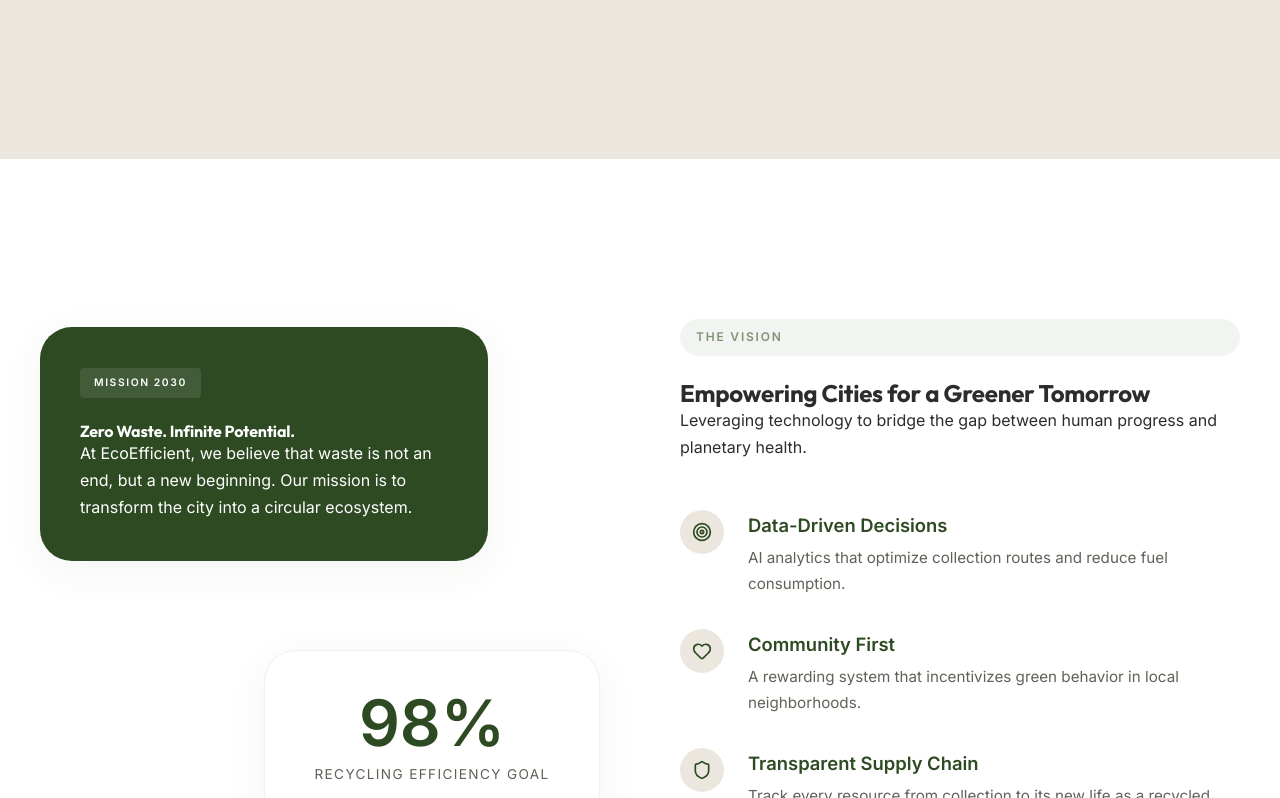
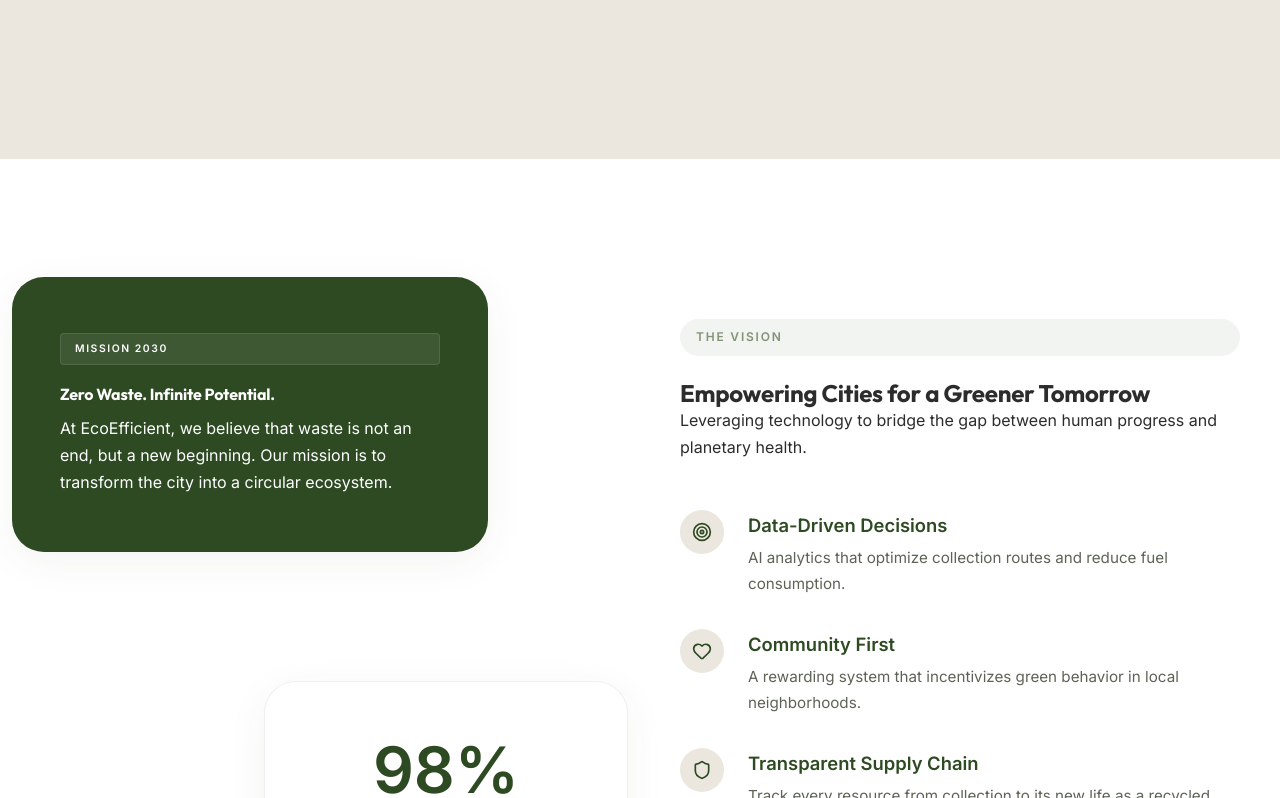
Before and after one commit to SUMAN1040/Eco-Efficient, a React (Vite) app in the folder frontend/: page / in a window 1280 px wide. Shown: the part 2002-2800 px from the top of the page. Built offline with nearby package versions, Linux system fonts and the light colour scheme.

Commit message:
refactor: fix asset import paths, update About component layout, and remove Press link from footer

```diff
--- a/frontend/src/components/About/About.css
+++ b/frontend/src/components/About/About.css
@@ -20,27 +20,30 @@
 
 .about-card-nature {
   position: absolute;
-  padding: 40px;
+  padding: 56px 48px; /* Increased padding */
   border-radius: var(--radius-lg);
   box-shadow: var(--shadow-ambient);
   transition: var(--transition-organic);
+  display: flex;
+  flex-direction: column;
+  gap: 12px; /* Uniform gap control */
 }
 
 .card-bark {
   background-color: var(--primary);
   color: white;
-  width: 80%;
-  top: 0;
-  left: 0;
+  width: 85%; /* Slightly wider */
+  top: -10%; /* Lifted up slightly */
+  left: -5%; /* Pulled left slightly */
   z-index: 2;
 }
 
 .card-leaf {
   background: white;
   border: 1px solid var(--outline-organic);
-  width: 60%;
-  bottom: 0px;
-  right: 0px;
+  width: 65%; /* Adjusted width */
+  bottom: -15%; /* Pushed further down to create the gap */
+  right: -5%; /* Pushed further right */
   z-index: 3;
   text-align: center;
 }
@@ -48,13 +51,14 @@
 .nature-badge {
   display: inline-block;
   padding: 6px 14px;
-  background: rgba(255, 255, 255, 0.1);
+  background: rgba(255, 255, 255, 0.08); /* Slightly softer */
+  border: 1px solid rgba(255, 255, 255, 0.1);
   border-radius: 4px;
   font-size: 0.65rem;
   font-weight: 700;
   text-transform: uppercase;
   letter-spacing: 0.15em;
-  margin-bottom: 24px;
+  margin-bottom: 8px; /* Reduced to work with flex gap */
 }
 
 .stat-highlight-nature {
--- a/frontend/src/components/Footer/Footer.jsx
+++ b/frontend/src/components/Footer/Footer.jsx
@@ -34,7 +34,6 @@
           <a href="#about">About Us</a>
           <a href="#">Careers</a>
           <a href="#">Impact</a>
-          <a href="#">Press</a>
         </div>
 
         <div className="footer-newsletter-nature">
--- a/frontend/src/components/Hero/Hero.jsx
+++ b/frontend/src/components/Hero/Hero.jsx
@@ -1,8 +1,8 @@
 import React, { useState, useEffect } from 'react';
 import './Hero.css';
-import heroImg from '../assets/hero.png';
-import sortingImg from '../assets/sorting_hub.png';
-import communityImg from '../assets/eco_community.png';
+import heroImg from '../../assets/hero.png';
+import sortingImg from '../../assets/sorting_hub.png';
+import communityImg from '../../assets/eco_community.png';
 import { Leaf, Play, ShieldCheck } from 'lucide-react';
 
 const Hero = () => {
```
